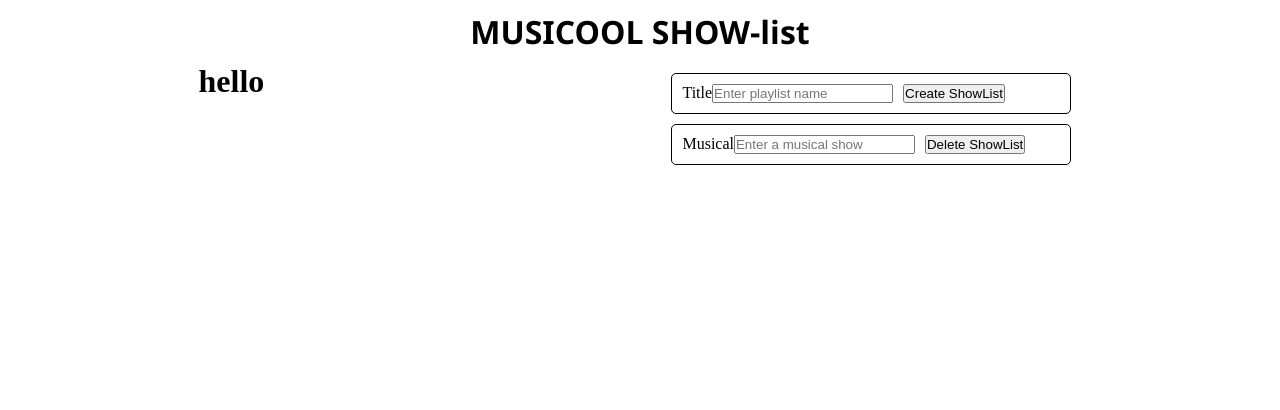
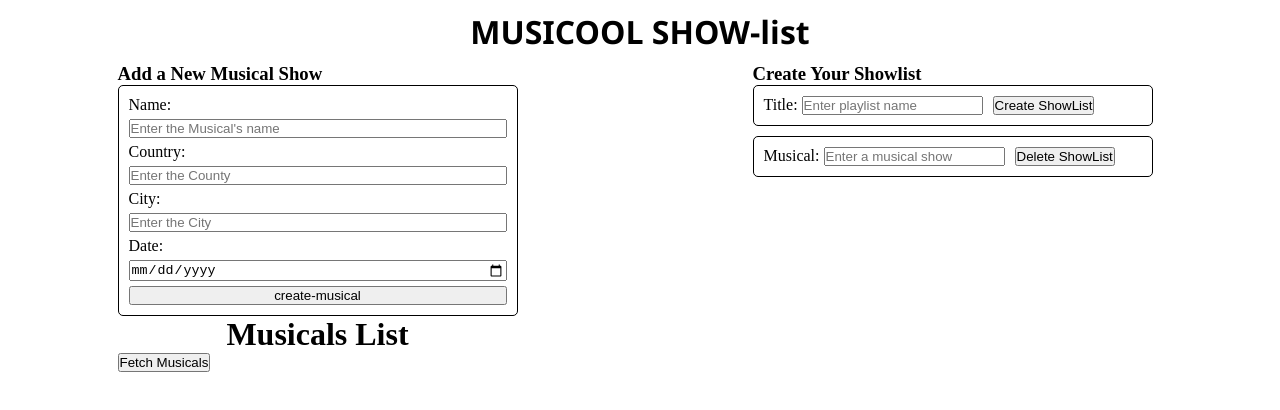
Before and after one commit to NikosProtonotarios/MusiCool-Show-list, a React (Create React App) app in the folder client/: page / in a window 1280 px wide. Shown: the top 410 px of the page. Built offline with nearby package versions, Linux system fonts and the light colour scheme.

Commit message:
still going strong

```diff
--- a/client/package.json
+++ b/client/package.json
@@ -6,6 +6,7 @@
     "@testing-library/jest-dom": "^5.17.0",
     "@testing-library/react": "^13.4.0",
     "@testing-library/user-event": "^13.5.0",
+    "axios": "^1.7.7",
     "react": "^18.3.1",
     "react-dom": "^18.3.1",
     "react-scripts": "5.0.1",
--- a/client/src/App.css
+++ b/client/src/App.css
@@ -16,14 +16,28 @@
     padding: 10px;
     width: 400px;
     border-radius: 5px;
-    margin: 10px;
+    margin: 0px 10px 10px 0px;
+}
+
+.musicalTitle {
+    text-align: center;
+}
+
+.musical-form-container {
+    display: flex;
+    flex-direction: column;
+    gap: 5px;
+    border: 1px solid black;
+    padding: 10px;
+    border-radius: 5px;
+    width: 400px;
 }
 
 .playlist {
     border: 1px solid black;
     padding: 10px;
     width: 400px;
-    margin: 10px;
+    margin: 0px 10px 10px 0px;
     border-radius: 5px;
 }
 
--- a/client/src/App.js
+++ b/client/src/App.js
@@ -1,14 +1,17 @@
 import './App.css';
 import Playlist from './components/Playlist';
 import Musicals from './components/Musicals';
-
+import MusicalList from './components/musicalList';
 
 function App() {
   return (
     <div className="App">
       <h1 className='title'>MUSICOOL SHOW-list</h1>
       <div className="container">
-        <Musicals />
+        <div>
+          <Musicals />
+          <MusicalList />
+        </div>
         <Playlist />
       </div>
     </div>
--- a/client/src/components/Musicals.js
+++ b/client/src/components/Musicals.js
@@ -1,18 +1,86 @@
 import React, { useState } from "react";
+import axios from "axios";
 
-function Musicals() {
-    const [musicalForm, setMusicalForm] = useState({
+let initialValue = {
     name: "",
     country: "",
     city: "",
     date: "",
-    });
+}
+
+function Musicals() {
+  const [musicalForm, setMusicalForm] = useState(initialValue);
+
+  function handleChange(e) {
+    const { name, value } = e.target;
+    setMusicalForm({...musicalForm, [name]: value});
+  }
+
+  async function handleCreatingNewMusical(e) {
+    e.preventDefault();
+    try {
+        let newMusical = {
+            name: musicalForm.name,
+            country: musicalForm.country,
+            city: musicalForm.city,
+            date: musicalForm.date,
+        };
+        // or I can do it like this if I want... but I don't want... Moohahaha: let {name, country, city, date} = newMusical;
+        let response = await axios.post("http://localhost:8080/musicals/create", newMusical);
+        alert(response.data.msg);
+        setMusicalForm(initialValue);
+    } catch (error) {
+        console.error(error.massage);
+    }
+  }
 
   return (
     <div>
-            <h1>hello</h1>
+        <h3>Add a New Musical Show</h3>
+      <form className="musical-form-container" onSubmit={handleCreatingNewMusical} >
+        <label htmlFor="name-musical">Name: </label>
+        <input
+          id="name-musical"
+          type="text"
+          placeholder="Enter the Musical's name"
+          onChange={handleChange}
+          value={musicalForm.name}
+          name="name"
+        />
+
+        <label htmlFor="country-musical">Country: </label>
+        <input
+          id="country-musical"
+          type="text"
+          placeholder="Enter the County"
+          onChange={handleChange}
+          value={musicalForm.country}
+          name="country"
+        />
+
+        <label htmlFor="city-musical">City: </label>
+        <input
+          id="city-musical"
+          type="text"
+          placeholder="Enter the City"
+          onChange={handleChange}
+          value={musicalForm.city}
+          name="city"
+        />
+
+        <label htmlFor="date-musical">Date: </label>
+        <input
+          id="date-musical"
+          type="date"
+          placeholder="Enter the Date"
+          onChange={handleChange}
+          value={musicalForm.date}
+          name="date"
+        />
+        <input type="submit" value="create-musical" />
+      </form>
     </div>
-    )
+  );
 }
 
 export default Musicals;
--- a/client/src/components/Playlist.js
+++ b/client/src/components/Playlist.js
@@ -1,7 +1,6 @@
-import React, {useState} from "react";
+import React, { useState } from "react";
 
 function Playlist() {
-
   const [playlistName, setPlaylistName] = React.useState("");
 
   const handlePlaylistChange = (event) => {
@@ -10,11 +9,18 @@ function Playlist() {
 
   return (
     <div>
+        <h3>Create Your Showlist</h3>
       <form onSubmit="">
         <div className="create-playlist">
           <div>
-                    <label htmlFor="playlist-name">Title</label>
-                    <input id="playlist-name" type="text" placeholder="Enter playlist name" value={playlistName} onChange={handlePlaylistChange} />
+            <label htmlFor="playlist-name">Title: </label>
+            <input
+              id="playlist-name"
+              type="text"
+              placeholder="Enter playlist name"
+              value={playlistName}
+              onChange={handlePlaylistChange}
+            />
           </div>
           <button type="submit">Create ShowList</button>
         </div>
@@ -22,18 +28,21 @@ function Playlist() {
         <div className="playlist">
           <div className="playlist-input">
             <div>
-                    <label htmlFor="musical">Musical</label>
-                    <input id="musical" type="text" placeholder="Enter a musical show" />
+              <label htmlFor="musical">Musical: </label>
+              <input
+                id="musical"
+                type="text"
+                placeholder="Enter a musical show"
+              />
             </div>
             <button type="submit">Delete ShowList</button>
           </div>
           <h1>{playlistName}</h1>
           <h1></h1>
         </div>
-
       </form>
     </div>
-    )
+  );
 }
 
 export default Playlist;
--- /dev/null
+++ b/client/src/components/musicalList.js
@@ -0,0 +1,30 @@
+import React, {useState} from "react";
+import axios from "axios";
+
+function MusicalList() {
+    const [musicals, setMusicals] = useState([]);
+
+    async function getAllMusicals() {
+        try {
+            let response = await axios.get('http://localhost:8080/musicals');
+            console.log(response.data);
+            setMusicals(response.data);
+        } catch (error) {
+            console.error(error);
+        }
+    }
+
+    return (
+        <div>
+            <h1 className="musicalTitle">Musicals List</h1>
+            <button onClick={getAllMusicals}>Fetch Musicals</button>
+            <div>
+                {musicals.map((musical) => {
+                    return
+                })}
+            </div>
+        </div>
+    )
+}
+
+export default MusicalList;
```
Also changed, not shown: 1 other file (tests, documents, lock files or other folders). Lines whose indentation alone changed are shown as unchanged.
